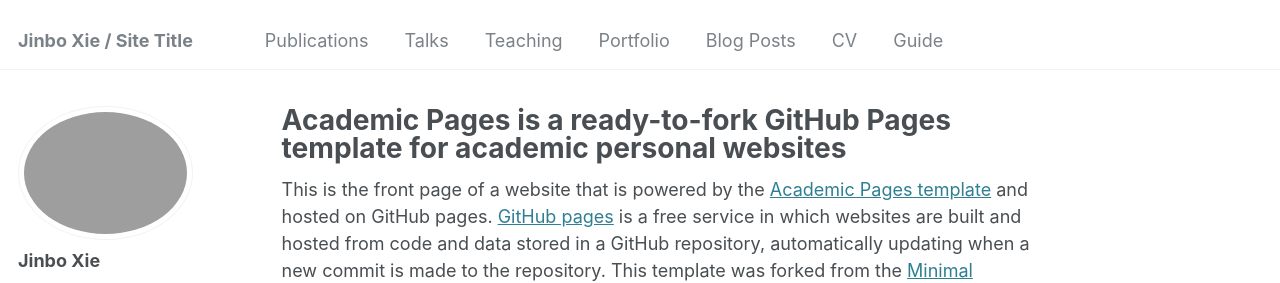
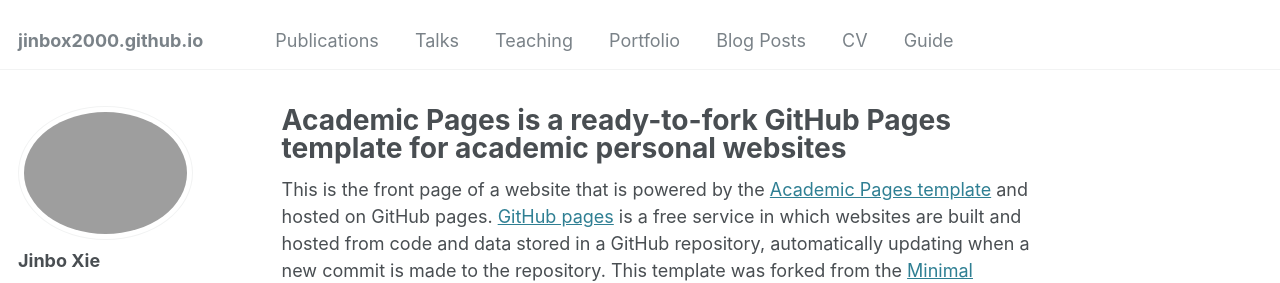
Before and after one commit to jinbox2000/jinbox2000.github.io, a Jekyll site: the page built from _pages/about.md, in a window 1280 px wide. Shown: the top 283 px of the page. Built offline with Jekyll 4.4.1, drawn with Linux system fonts in a browser that asks for light colours; some web fonts are replaced.

Commit message:
Update _config.yml

```diff
--- a/_config.yml
+++ b/_config.yml
@@ -8,7 +8,7 @@
 
 # Basic Site Settings
 locale                   : "en-US"
-title                    : "Jinbo Xie / Site Title"
+title                    : #"Jinbo Xie / Site Title"
 title_separator          : "-"
 name                     : &name "Jinbo Xie"
 description              : &description "Associate Research Scholar at Princeton University"
```
